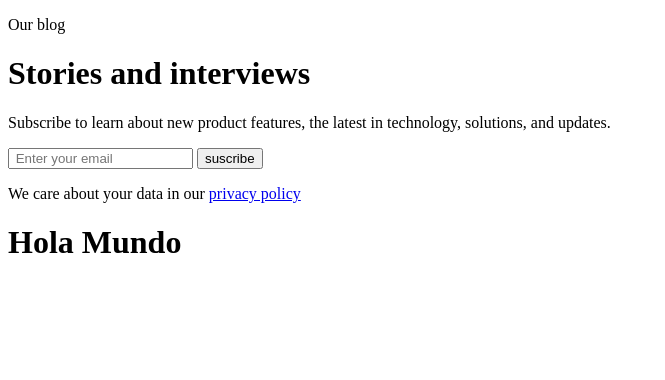
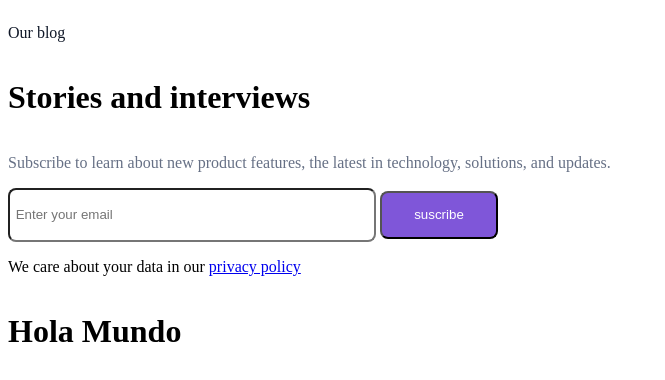
Before and after one commit to RafaelSolano/componentes-prueba-tecnica, a plain HTML site: page index.html in a window 1280 px wide. Shown: the whole page, without its empty margins (0-665 px from the left). Drawn offline with Linux system fonts and the light colour scheme.

Commit message:
se agregan los primeros estilos

```diff
--- a/hero/hero.css
+++ b/hero/hero.css
@@ -0,0 +1,81 @@
+ :root{
+
+    --whithe-font-color: #FFFFFF;
+    --btn-bg-color:  #7F56D9;
+    --title-font-color: #101828;
+    --text-secondary-color: #667085;
+
+    --badget-indigo-bg: #EEF4FF;
+    --badget-indigo-text:#3538CD;
+
+    --badget-purple-bg:#F9F5FF;
+    --badget-purple-text: #6941C6;
+
+
+    --badget-pink50-bg: #FDF2FA;
+    --badget-pink700-text: #C11574;
+
+
+
+    --badget-green50-bg: #ECFDF3;
+    --badget-green700-text:#027A48;
+
+
+    --badget-indigo-bg: #EEF4FF;
+    --badget-indigo-text:#3538CD;
+
+
+
+
+
+
+ }
+
+
+ /*
+ styles  hero
+ */
+
+ .hero{
+    display: grid;
+
+
+ }
+.hero__min_title{
+    color: var(--badget-purple-text);
+}
+
+.hero__min_title{
+    color: var(--title-font-color);
+
+}
+
+.hero__text{
+    color: var(--text-secondary-color);
+}
+ /*
+ styles  form
+ */
+
+ .subscribe{
+    display: grid;
+
+ }
+
+ .subscribe__form{
+
+ }
+ .subscribe__input{
+    width: 360px;
+    height: 48px;
+    border-radius: 8px;
+
+ }
+
+ .subscribe__btn{
+    width: 118px;
+    height: 48px;
+    border-radius: 8px;
+    background-color: var(--btn-bg-color);
+    color: var(--whithe-font-color);
+ }
--- a/index.html
+++ b/index.html
@@ -14,10 +14,10 @@
         <p class=" hero__text">Subscribe to learn about new product features, the latest in technology, solutions, and updates. </p>
 
 
-        <div class="form_suscribe">
-            <form action="">
-                <input type="email" name="" id="" placeholder=" Enter your email">
-                <button type="submit"> suscribe</button>
+        <div class="subscribe">
+            <form class="subscribe__form"  action="">
+                <input class="subscribe__input"  type="email" name="" id="" placeholder=" Enter your email">
+                <button class="subscribe__btn" type="submit"> suscribe</button>
             </form>
             <p>We care about your data in our  <a href="#">privacy policy</a></p>
 
```
